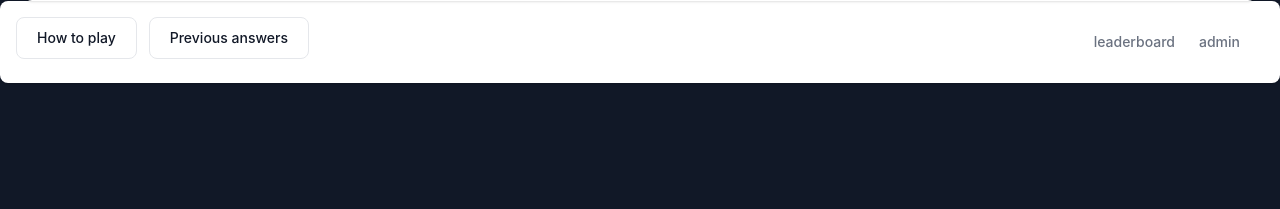
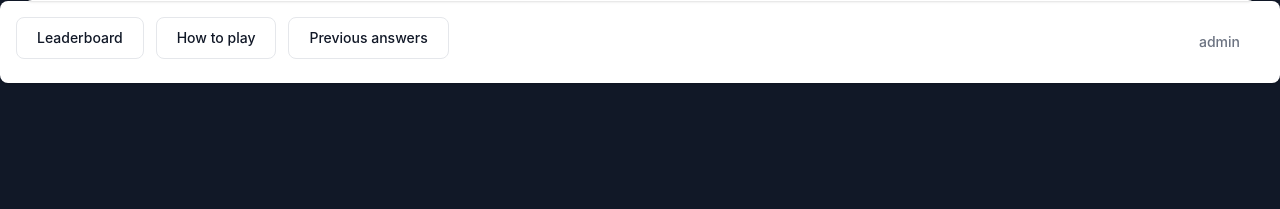
Before and after one commit to two-trick-pony-NL/qrgame, a Django app: page / in a window 1280 px wide. Shown: the part 315-524 px from the top of the page. Run offline with Django 4.2, Linux system fonts and the light colour scheme; data that the repository does not hold is empty; some libraries are stand-ins or nearby versions.

Commit message:
added leaderboard to footer

```diff
--- a/qrcodegame/templates/base.html
+++ b/qrcodegame/templates/base.html
@@ -41,6 +41,12 @@
   <footer class="bg-white rounded-lg shadow m-4 dark:bg-gray-800">
     <div class="w-full mx-auto max-w-screen-xl p-4 md:flex md:items-center md:justify-between">
       <span class="text-sm text-gray-500 sm:text-center dark:text-gray-400">
+        <a href="/"">
+          <button class="py-2.5 px-5 mr-2 mb-2 text-sm font-medium text-gray-900 focus:outline-none bg-white rounded-lg border border-gray-200 hover:bg-gray-100 hover:text-blue-700 focus:z-10 focus:ring-4 focus:ring-gray-200 dark:focus:ring-gray-700 dark:bg-gray-800 dark:text-gray-400 dark:border-gray-600 dark:hover:text-white dark:hover:bg-gray-700" type="button">
+            Leaderboard
+          </button>
+
+        </a>
         <button data-modal-target="defaultModal" data-modal-toggle="defaultModal" class="py-2.5 px-5 mr-2 mb-2 text-sm font-medium text-gray-900 focus:outline-none bg-white rounded-lg border border-gray-200 hover:bg-gray-100 hover:text-blue-700 focus:z-10 focus:ring-4 focus:ring-gray-200 dark:focus:ring-gray-700 dark:bg-gray-800 dark:text-gray-400 dark:border-gray-600 dark:hover:text-white dark:hover:bg-gray-700">
             How to play
           </button>
@@ -51,9 +57,6 @@
     </span>
     <ul class="flex flex-wrap items-center mt-3 text-sm font-medium text-gray-500 dark:text-gray-400 sm:mt-0">
         <li>
-            <a href="/" class="mr-4 hover:underline md:mr-6 ">leaderboard</a>
-        </li>
-        <li>
             <a href="/admin" class="mr-4 hover:underline md:mr-6 ">admin</a>
         </li>
     </ul>
```
